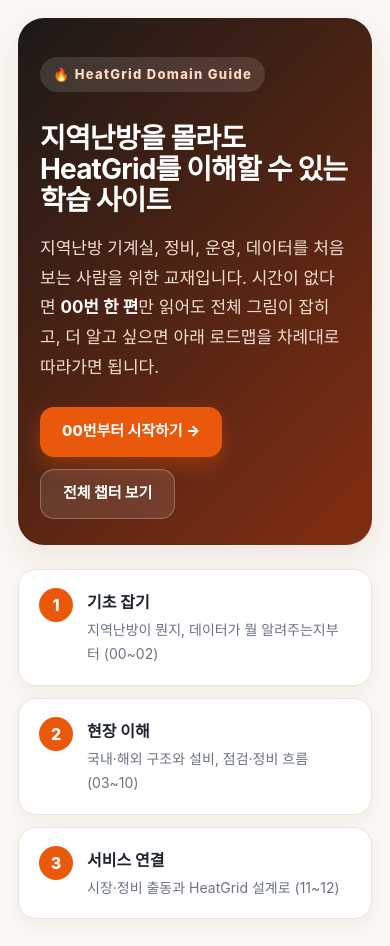
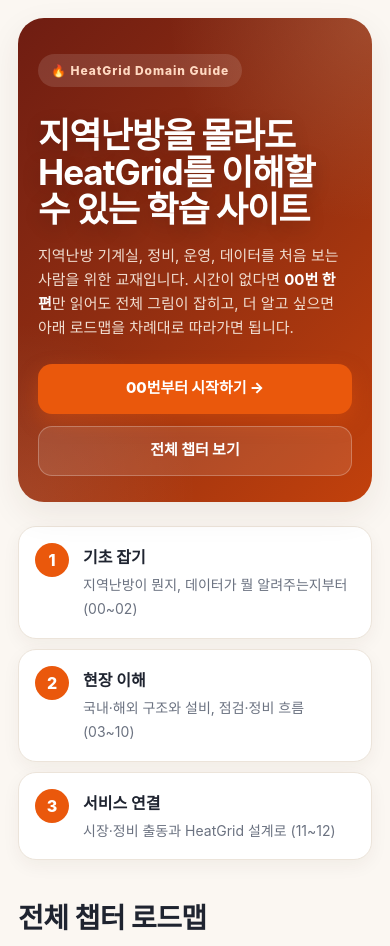
Before and after one commit to jiyang-lee/heatgrid-domain-guide, a plain HTML site: page docs/domain-guide/index.html in a window 390 px wide. Shown: the top 946 px of the page. Drawn offline with Linux system fonts and the light colour scheme; a web font is replaced by a local one.

Commit message:
[codex] 홈페이지 히어로 제목 가독성 및 모바일 대응 수정
- 히어로 제목과 내부 요소 색상을 흰색으로 고정해 가독성 개선
- 배너 배경과 그림자를 조정해 제목 대비 강화
- 모바일에서 제목 크기, 버튼 배치, 카드 간격을 정리

```diff
--- a/docs/domain-guide/assets/css/site.css
+++ b/docs/domain-guide/assets/css/site.css
@@ -129,10 +129,13 @@
 /* ================= 랜딩 페이지 ================= */
 .landing-shell{max-width:1080px;margin:0 auto;padding:34px 22px 80px}
 .hero{border-radius:var(--radius-lg);padding:40px 40px 44px}
-.hero-strong{background:linear-gradient(135deg,var(--hero-a),var(--hero-b) 92%);color:var(--hero-ink);box-shadow:var(--shadow)}
+.hero-strong{position:relative;overflow:hidden;background:linear-gradient(135deg,#6f1d12 0%,#8f2d11 46%,#c2410c 100%);color:var(--hero-ink);box-shadow:var(--shadow)}
+.hero-strong::before{content:"";position:absolute;inset:0;background:radial-gradient(circle at top right,rgba(255,214,170,.18),transparent 34%),radial-gradient(circle at bottom left,rgba(255,245,235,.10),transparent 30%)}
+.hero-strong > *{position:relative;z-index:1}
 .eyebrow{display:inline-block;font-size:13px;font-weight:800;letter-spacing:.1em;padding:6px 13px;border-radius:999px;background:rgba(255,255,255,.12);color:#ffd9c2}
-.hero-strong h1{margin:18px 0 14px;font-size:46px;line-height:1.12;letter-spacing:-.03em}
-.hero-strong h1{color:#fff}
+.hero-strong h1{margin:18px 0 14px;max-width:8.5em;font-size:clamp(2.4rem,5vw,3.5rem);line-height:1.08;letter-spacing:-.03em;color:#fff;text-shadow:0 6px 18px rgba(30,20,14,.22)}
+.hero-strong h1,
+.hero-strong h1 *{color:#fff !important}
 .hero-lead{max-width:680px;font-size:17px;color:#f0ddd0}
 .hero-lead strong{color:#fff}
 .cta-row{display:flex;flex-wrap:wrap;gap:12px;margin-top:24px}
@@ -194,14 +197,24 @@
   .chapter-nav{display:grid;grid-template-columns:repeat(auto-fill,minmax(150px,1fr));gap:6px 14px}
   .nav-progress{grid-column:1/-1}
   .doc-card{padding:26px 22px}
-  .hero-strong h1{font-size:34px}
+  .landing-shell{padding:24px 18px 64px}
+  .hero{padding:32px 26px 34px}
+  .hero-strong h1{max-width:9.5em}
+  .hero-lead{font-size:16px}
+  .step{flex-basis:100%}
 }
 @media (max-width:600px){
   .landing-shell{padding:18px}
-  .hero{padding:26px 22px}
-  .hero-strong h1{font-size:28px}
+  .hero{padding:24px 20px 26px}
+  .eyebrow{font-size:12px;letter-spacing:.08em}
+  .hero-strong h1{max-width:none;font-size:clamp(2rem,9vw,2.5rem);line-height:1.06}
+  .hero-lead{font-size:15px;line-height:1.6}
+  .cta-row{flex-direction:column}
+  .cta-row .btn{width:100%}
   .doc-card h1{font-size:28px}
   .meta-row{grid-template-columns:1fr}
   .step-arrow{display:none}
+  .stepper{gap:10px}
+  .step{padding:16px}
   .answer-grid,.summary-grid,.track-grid,.key-answer{grid-template-columns:1fr}
 }
```
